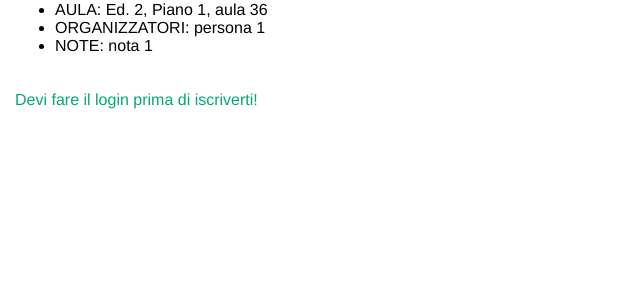
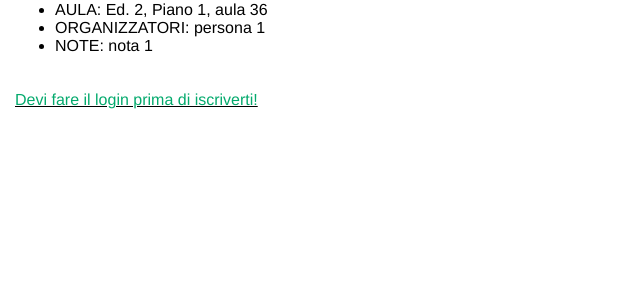
Before and after one commit to OgradL/cogestione-lussana, a Flask app: page /corso/1 in a window 1280 px wide. Shown: the part 403-703 px from the top of the page, without its empty margins (0-640 px from the left). Run offline with Flask 3, Linux system fonts and the light colour scheme.

Commit message:
fix underlined link

```diff
--- a/templates/corso.html
+++ b/templates/corso.html
@@ -19,6 +19,8 @@
 	{% if session["logged"] %}
 		<button onclick="iscrizione({{ corso.id }})" class="sub"> <b>ISCRIVITI AL CORSO!!!</b> </button>
 	{% else %}
-		<a href="/login" class="iscriviti"> Devi fare il login prima di iscriverti! </a>
+		<u>
+			<a href="/login" class="iscriviti"> Devi fare il login prima di iscriverti! </a>
+		</u>
 	{% endif%}
 {% endblock %}
```
